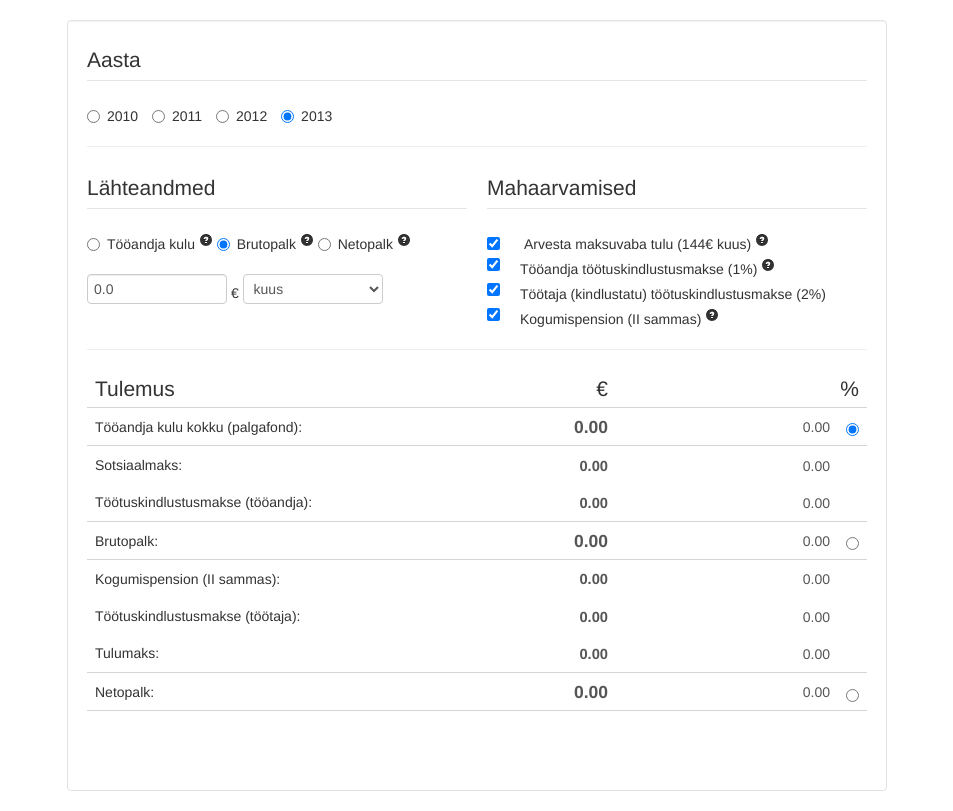
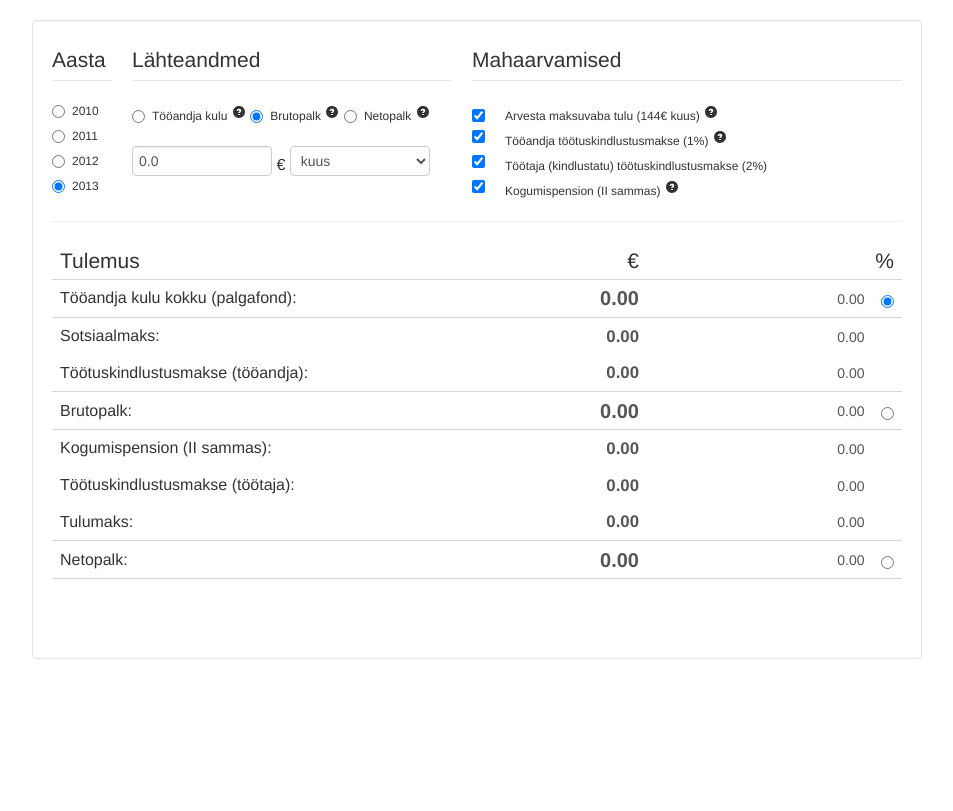
Before and after one commit to IgorAnohhin/tax-calculator, a PHP site: page / in a window 1280 px wide. Shown: the whole page, without its empty margins (163-1116 px from the left). After the commit the page ends 659 px from the top, so only its background shows below. Run offline with PHP 8.4, Linux system fonts and the light colour scheme; some libraries are stand-ins or nearby versions.

Commit message:
Перенос "Aasta" и правка стилей

```diff
--- a/css/styles.css
+++ b/css/styles.css
@@ -1,22 +1,41 @@
 @charset "UTF-8";
 /* CSS Document */
+
+body {
+	font-size:16px;
+}
+
+label {
+	font-size:12px;
+}
 
 #result td{
 	border:none;
 	vertical-align:middle;
 }
 #conteiner {
-	width:780px;
+	width:850px;
 	margin:20px auto;
 }
 .well-white {
 	background: #ffffff;
 }
 
-/*input {
-	height:30px !important;
+div#set-1 {
+	width: 60px;
 }
-*/
+
+div#set-2 {
+	width: 320px;
+	margin-left:20px;
+}
+
+div#set-3 {
+	width: 430px;
+	margin-left:20px;
+
+}
+
 input.noinput {
 	border:none;
 	background-color:none;
@@ -37,6 +56,9 @@ td.bordered {
 	border-bottom:1px solid #d5d5d5 !important;
 }
 
+td.align-right {
+	text-align:right;
+}
 input.bolded {
 	font-weight:bold !important;
 	font-size:105%;
--- a/index.html
+++ b/index.html
@@ -32,27 +32,19 @@ document.write('');
 <div class="alert alert-error"><h4>VIGA</h4> Veebisirvijas peab olema lubatud JavaScript!</div>
 </noscript>
 
-<fieldset>
-<legend>Aasta</legend>
+
   <div>
-    <label class="radio inline">
-      <input type="radio" name="year" value="2010" id="year_2010">
-      2010</label>
-    <label class="radio  inline">
-      <input type="radio" name="year" value="2011" id="year_2011">
-      2011</label>
-    <label class="radio  inline">
-      <input type="radio" name="year" value="2012" id="year_2012">
-      2012</label>
-    <label class="radio  inline">
-      <input type="radio" name="year" value="2013" id="year_2013" checked="checked">
-      2013</label>
-  </div>
+   <div id="set-1" class="pull-left">
+      <fieldset>
+        <legend>Aasta</legend>
+        <label class="radio"><input type="radio" name="year" value="2010" id="year_2010">2010</label>
+        <label class="radio"><input type="radio" name="year" value="2011" id="year_2011">2011</label>
+        <label class="radio"><input type="radio" name="year" value="2012" id="year_2012">2012</label>
+        <label class="radio"><input type="radio" name="year" value="2013" id="year_2013" checked="checked">2013</label>
+      </fieldset>
+	</div>
 
- </fieldset>
-  <hr/>
-  <div>
-    <div class="span5 pull-left" style="margin:0; float:left">
+    <div id="set-2" class="pull-left">
   	<fieldset>
         <legend>Lähteandmed</legend>
         <div style="padding-bottom:20px">
@@ -81,7 +73,7 @@ document.write('');
 
 	<div id="hours_row" style="display:none">
 		<hr/>
-		<label  class="inline" for="hours">TÃļÃļtundide arv kuus
+		<label  class="inline" for="hours">Töötundide arv kuus
         <input class="span2" type="text" id="hours" name="hours" onClick="this.value = '';" value="0" maxlength="4">
         </label>
     </div>
@@ -89,43 +81,30 @@ document.write('');
      </fieldset>
 	</div>
 
-    <div class="span5">
+    <div id="set-3" class="pull-left">
     <fieldset>
         <legend>Mahaarvamised</legend>
     <div>
-	 <input type="checkbox" id="taxfree_x" name="taxfree_x" value="true" checked="checked">
-     <label class="checkbox inline" id="taxfreeLabel" for="taxfree_x">Arvesta maksuvaba tulu (144&euro; kuus)</label><a  href="#" id="tip-4" data-toggle="popover"> <i class="icon-question-sign"></i></a>
+	 <input type="checkbox" id="taxfree_x" name="taxfree_x" value="true" checked="checked"><label class="checkbox inline" id="taxfreeLabel" for="taxfree_x">Arvesta maksuvaba tulu (144&euro; kuus)</label><a  href="#" id="tip-4" data-toggle="popover"> <i class="icon-question-sign"></i></a>
     </div>
   <div>
-    <input type="checkbox" class="pull-left" id="label1_x" name="label1_x" value="true" checked="checked">
-    <label class="checkbox inline" id="UIEmployerLabel" for="label1_x">Tööandja töötuskindlustusmakse (1%)</label><a href="#" id="tip-5" data-toggle="popover"> <i class="icon-question-sign"></i></a>
+    <input type="checkbox" class="pull-left" id="label1_x" name="label1_x" value="true" checked="checked"><label class="checkbox inline" id="UIEmployerLabel" for="label1_x">Tööandja töötuskindlustusmakse (1%)</label><a href="#" id="tip-5" data-toggle="popover"> <i class="icon-question-sign"></i></a>
   </div>
   <div>
-	<input type="checkbox" class="pull-left" id="label2_x" name="label2_x" value="true" checked="checked">
-    <label class="checkbox inline"  id="UIEmployeeLabel" for="label2_x">Töötaja (kindlustatu) töötuskindlustusmakse (2%)</label>
+	<input type="checkbox" class="pull-left" id="label2_x" name="label2_x" value="true" checked="checked"><label class="checkbox inline"  id="UIEmployeeLabel" for="label2_x">Töötaja (kindlustatu) töötuskindlustusmakse (2%)</label>
   </div>
   <div>
-	<input type="checkbox" class="pull-left" id="pension_x" name="pension_x" value="true" checked="checked">
-    <label class="checkbox inline" id="fundedPensionLabel" for="pension_x">Kogumispension (II sammas)</label><a href="#" id="tip-6" data-toggle="popover">  <i class="icon-question-sign"></i></a>
+	<input type="checkbox" class="pull-left" id="pension_x" name="pension_x" value="true" checked="checked"><label class="checkbox inline" id="fundedPensionLabel" for="pension_x">Kogumispension (II sammas)</label><a href="#" id="tip-6" data-toggle="popover">  <i class="icon-question-sign"></i></a>
  </div>
-
     <div id="penYear2011" style="display:none;">
 	  <div style="padding-left:40px">
-      <label class="radio" for="pen1">
-      <input type="radio" id="pen1" name="penYear2011" value="1" checked="checked">Ei esitanud 2009. a maksete jÃ¤tkamise avaldust</label>
-
-      <label class="radio" for="pen2">
-	  <input type="radio" id="pen2" name="penYear2011" value="2" >Esitas 2009. a maksete jÃ¤tkamise avalduse</label>
-
-      <label class="radio" for="pen3">
-      <input type="radio" id="pen3" name="penYear2011" value="3" >Esitas maksete jÃ¤tkamise avalduse (s. 1942-1954)</label>
+      <label class="radio" for="pen1"><input type="radio" id="pen1" name="penYear2011" value="1" checked="checked">Ei esitanud 2009. a maksete jÃ¤tkamise avaldust</label>
+      <label class="radio" for="pen2"><input type="radio" id="pen2" name="penYear2011" value="2" >Esitas 2009. a maksete jÃ¤tkamise avalduse</label>
+      <label class="radio" for="pen3"><input type="radio" id="pen3" name="penYear2011" value="3" >Esitas maksete jÃ¤tkamise avalduse (s. 1942-1954)</label>
       </div>
     </div>
-
   </fieldset>
-
     </div>
-
   </div>
 
 <div class="clearfix"></div>
@@ -134,61 +113,61 @@ document.write('');
 <div>
 <table id="result" class="table">
 <tr style="font-size:21px">
-	<td width="50%" class="bordered">Tulemus
-	<td width="25%" class="bordered" style="text-align:right">&euro;</td>
-	<td width="25%" class="bordered" style="text-align:right" colspan="2">%</td>
+	<td width="40%" class="bordered">Tulemus</td>
+	<td width="30%" class="bordered align-right">&euro;</td>
+	<td width="30%" class="bordered align-right" colspan="2">%</td>
 </tr>
 <tr>
 	<td class="bordered">Tööandja kulu kokku (palgafond): </td>
-	<td class="bordered"><input name="" id="sallary_fund" value="0.00" type="text" class="noinput bolded bigsize" /></td>
-	<td class="bordered"><input name="" id="sallary_fund_pr" value="0.00" type="text" class="noinput" /></td>
-	<td class="bordered"><input type="radio" id="percent1" name="percent" value="1" checked="checked"/></td>
+	<td class="bordered align-right"><input name="" id="sallary_fund" value="0.00" type="text" class="noinput bolded bigsize" /></td>
+	<td class="bordered align-right"><input name="" id="sallary_fund_pr" value="0.00" type="text" class="noinput" /></td>
+	<td class="bordered align-right"><input type="radio" id="percent1" name="percent" value="1" checked="checked"/></td>
 </tr>
 
 <tr>
 	<td>Sotsiaalmaks: </td>
-	<td><input name="" id="social_tax" value="0.00" type="text" class="noinput bolded" /></td>
-	<td><input name="" id="social_tax_pr" value="0.00" type="text" class="noinput" /></td>
-	<td></td>
+	<td class="align-right"><input name="" id="social_tax" value="0.00" type="text" class="noinput bolded" /></td>
+	<td class="align-right"><input name="" id="social_tax_pr" value="0.00" type="text" class="noinput" /></td>
+	<td class="align-right"></td>
 </tr>
 <tr>
 	<td class="bordered">Töötuskindlustusmakse (tööandja): </td>
-	<td class="bordered"><input name="" id="employer" value="0.00" type="text" class="noinput bolded" /></td>
-	<td class="bordered"><input name="" id="employer_pr" value="0.00" type="text" class="noinput" /></td>
-	<td  class="bordered"></td>
+	<td class="bordered align-right"><input name="" id="employer" value="0.00" type="text" class="noinput bolded" /></td>
+	<td class="bordered align-right"><input name="" id="employer_pr" value="0.00" type="text" class="noinput" /></td>
+	<td  class="bordered align-right"></td>
 </tr>
 
 <tr>
 	<td  class="bordered">Brutopalk: </td>
-	<td  class="bordered"><input name="" id="gross_sallary" value="0.00" type="text" class="noinput bolded bigsize" /></td>
-	<td  class="bordered"><input name="" id="gross_sallary_pr" value="0.00" type="text" class="noinput" /></td>
-	<td  class="bordered"><input type="radio" id="percent2" name="percent" value="2" /></td>
+	<td  class="bordered align-right"><input name="" id="gross_sallary" value="0.00" type="text" class="noinput bolded bigsize" /></td>
+	<td  class="bordered align-right"><input name="" id="gross_sallary_pr" value="0.00" type="text" class="noinput" /></td>
+	<td  class="bordered align-right"><input type="radio" id="percent2" name="percent" value="2" /></td>
 </tr>
 
 <tr>
 	<td>Kogumispension (II sammas): </td>
-	<td><input name="" id="fpp_1" value="0.00" type="text" class="noinput bolded" /></td>
-	<td><input name="" id="fpp_1_pr" value="0.00" type="text" class="noinput" /></td>
-	<td></td>
+	<td class="align-right"><input name="" id="fpp_1" value="0.00" type="text" class="noinput bolded" /></td>
+	<td class="align-right"><input name="" id="fpp_1_pr" value="0.00" type="text" class="noinput" /></td>
+	<td class="align-right"></td>
 </tr>
 <tr>
-	<td vAlign="top">Töötuskindlustusmakse (töötaja): </td>
-	<td><input name="" id="employee" value="0.00" type="text" class="noinput bolded" /></td>
-	<td><input name="" id="employee_pr" value="0.00" type="text" class="noinput" /></td>
-	<td></td>
+	<td>Töötuskindlustusmakse (töötaja): </td>
+	<td class="align-right"><input name="" id="employee" value="0.00" type="text" class="noinput bolded" /></td>
+	<td class="align-right"><input name="" id="employee_pr" value="0.00" type="text" class="noinput" /></td>
+	<td class="align-right"></td>
 </tr>
 <tr>
 	<td class="bordered">Tulumaks: </td>
-	<td class="bordered"><input name="" id="incometax" value="0.00" type="text" class="noinput bolded" /></td>
-	<td class="bordered"><input name="" id="incometax_pr" value="0.00" type="text" class="noinput" /></td>
-	<td class="bordered"></td>
+	<td class="bordered align-right"><input name="" id="incometax" value="0.00" type="text" class="noinput bolded" /></td>
+	<td class="bordered align-right"><input name="" id="incometax_pr" value="0.00" type="text" class="noinput" /></td>
+	<td class="bordered align-right"></td>
 </tr>
 
 <tr>
 	<td class="bordered">Netopalk: </td>
-	<td class="bordered"><input name="" id="net_sallary" value="0.00" type="text" class="noinput bolded bigsize" /></td>
-	<td class="bordered"><input name="" id="net_sallary_pr" value="0.00" type="text" class="noinput" /></td>
-	<td class="bordered"><input type="radio" id="percent3" name="percent" value="3" /></td>
+	<td class="bordered align-right"><input name="" id="net_sallary" value="0.00" type="text" class="noinput bolded bigsize" /></td>
+	<td class="bordered align-right"><input name="" id="net_sallary_pr" value="0.00" type="text" class="noinput" /></td>
+	<td class="bordered align-right"><input type="radio" id="percent3" name="percent" value="3" /></td>
 </tr>
 
 </table>
@@ -297,9 +276,9 @@ document.write('');
 
         var chart = new google.visualization.PieChart(document.getElementById('chart_div'));
         var options = {
-			width: 780,
+			width: 850,
 			height: 300,
-			colors: ['#FFCB01', '#EA2124', '#3AADCD', '#E9761D'],
+			colors: ['#0048c0', '#cd006c', '#95D600', '#f09300'],
 			backgroundColor: 'none',
 			is3D: true,
 			legend: 'right',
```
